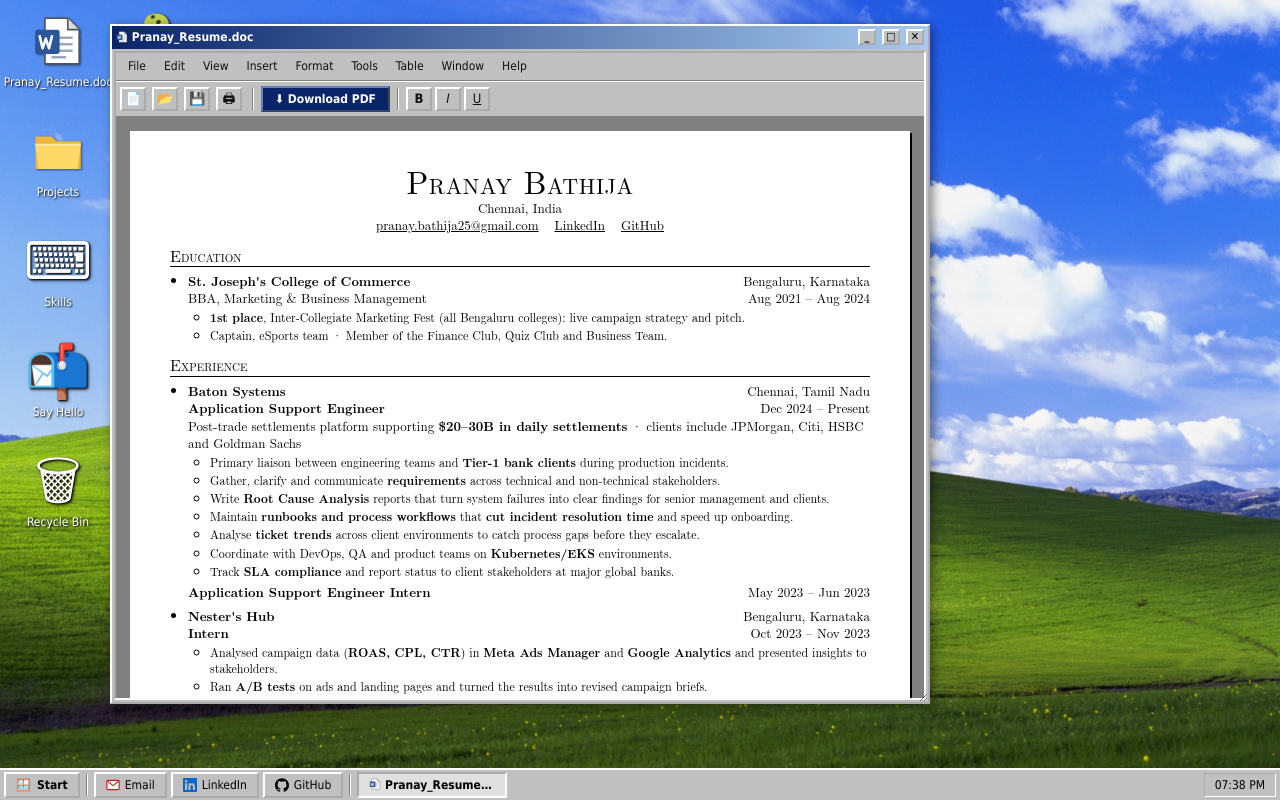
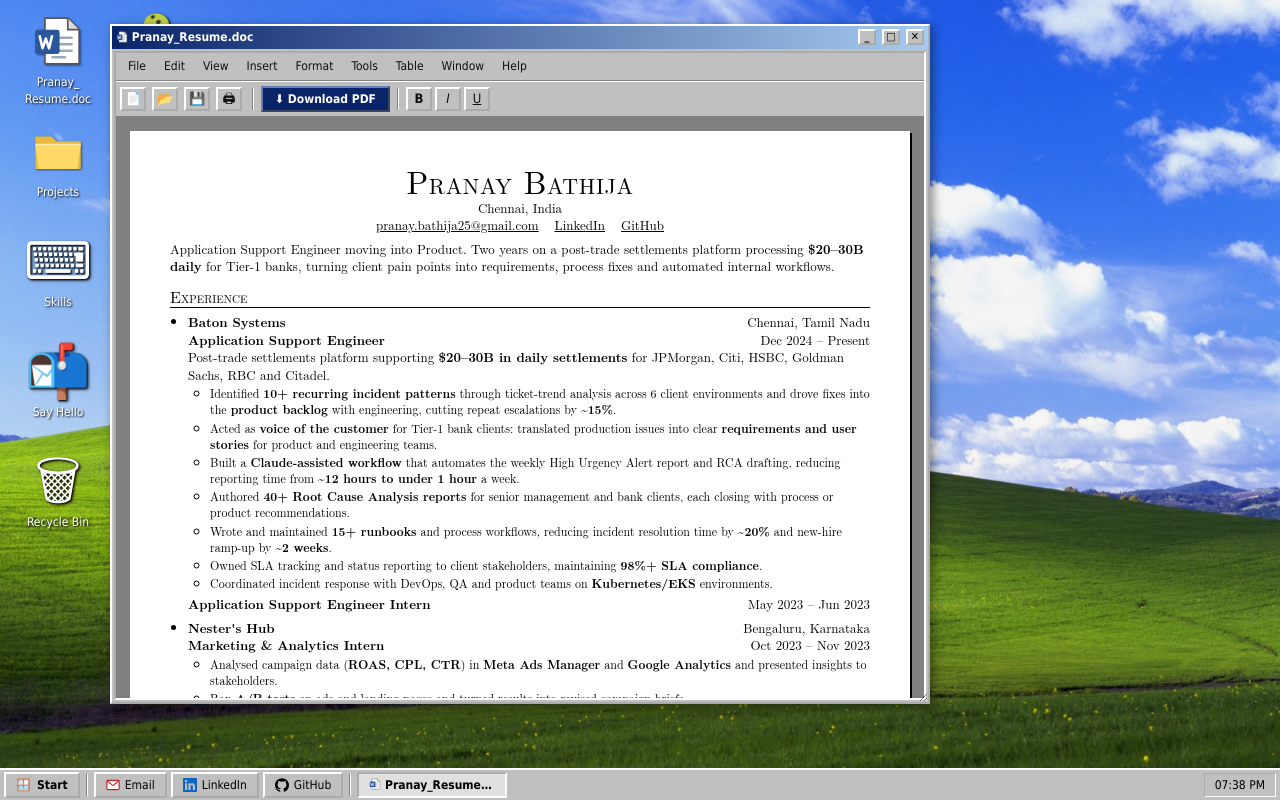
Before and after one commit to pranayyyb/portfolio, a React (Vite) app: page / in a window 1280 px wide. Both pictures are taken after a click on the button "OK". Built offline with nearby package versions, Linux system fonts and the light colour scheme.

Commit message:
Replace resume with the latest version: summary, projects, updated skills

```diff
--- a/src/apps.jsx
+++ b/src/apps.jsx
@@ -11,8 +11,8 @@
   <li className="entry">
     <div className="row"><b>{e.company}</b><span>{e.place}</span></div>
     {(e.roles ?? [e]).map(r => (
-      <div key={r.role} className="role">
-        <div className="row">{plain ? <span>{r.role}</span> : <b>{r.role}</b>}<span>{r.dates}</span></div>
+      <div key={r.role ?? 0} className="role">
+        {r.role && <div className="row">{plain ? <span>{r.role}</span> : <b>{r.role}</b>}<span>{r.dates}</span></div>}
         {r.note && <div>{rich(r.note)}</div>}
         {r.points.length > 0 && <ul>{r.points.map((pt, k) => <li key={k}>{rich(pt)}</li>)}</ul>}
       </div>
@@ -54,10 +54,13 @@
             <a href={ME.linkedin} target="_blank" rel="noopener">LinkedIn</a>
             <a href={ME.github} target="_blank" rel="noopener">GitHub</a>
           </p>
+          <p className="summary">{rich(RESUME.summary)}</p>
+          <h2>Experience</h2>
+          <ul>{RESUME.jobs.map((j, i) => <Entry key={i} e={j} />)}</ul>
+          <h2>Projects</h2>
+          <ul>{RESUME.projects.map((j, i) => <Entry key={i} e={j} />)}</ul>
           <h2>Education</h2>
           <ul>{RESUME.education.map((j, i) => <Entry key={i} e={j} plain />)}</ul>
-          <h2>Experience</h2>
-          <ul>{RESUME.jobs.map((j, i) => <Entry key={i} e={j} />)}</ul>
           {RESUME.sections.map(s => (
             <div key={s.title}>
               <h2>{s.title}</h2>
@@ -261,7 +264,7 @@
 const Bin = () => <p style={{ textAlign: 'center', marginTop: 30 }}>🗑 Nothing in here.<br />Nothing gets deleted without a root cause analysis.</p>
 
 export const APPS = {
-  resume: { icon: <WordIcon />, title: 'Pranay_Resume.doc', w: 820, h: 680, Body: Resume },
+  resume: { icon: <WordIcon />, title: 'Pranay_\u200bResume.doc', w: 820, h: 680, Body: Resume }, // zero-width space lets the desktop label wrap after the underscore
   projects: { icon: <FolderIcon />, title: 'Projects', w: 720, h: 500, Body: Projects },
   stack: { icon: '⌨', title: 'Skills', w: 680, h: 600, Body: Terminal },
   snake: { icon: '🐍', title: 'Snake', w: 380, h: 520, Body: Snake, spot: '1 / 2' }, // spot: fixed desktop grid cell (row / column); top of the second column
--- a/src/content.js
+++ b/src/content.js
@@ -14,42 +14,51 @@
 }
 
 export const RESUME = {
-  tagline: 'FinTech Operations · Business Analysis · Stakeholder Management',
-  // { company, place?, role, dates, note?, points }. A company with several roles uses roles: [{ role, dates, note?, points }]. **text** renders bold.
+  summary: 'Application Support Engineer moving into Product. Two years on a post-trade settlements platform processing **$20–30B daily** for Tier-1 banks, turning client pain points into requirements, process fixes and automated internal workflows.',
+  // { company, place?, role?, dates?, note?, points }. A company with several roles uses roles: [{ role, dates, note?, points }]. **text** renders bold.
   jobs: [
     {
       company: 'Baton Systems', place: 'Chennai, Tamil Nadu',
       roles: [{
-      role: 'Application Support Engineer', dates: 'Dec 2024 – Present',
-      note: 'Post-trade settlements platform supporting **$20–30B in daily settlements** · clients include JPMorgan, Citi, HSBC and Goldman Sachs',
-      points: [
-        'Primary liaison between engineering teams and **Tier-1 bank clients** during production incidents.',
-        'Gather, clarify and communicate **requirements** across technical and non-technical stakeholders.',
-        'Write **Root Cause Analysis** reports that turn system failures into clear findings for senior management and clients.',
-        'Maintain **runbooks and process workflows** that **cut incident resolution time** and speed up onboarding.',
-        'Analyse **ticket trends** across client environments to catch process gaps before they escalate.',
-        'Coordinate with DevOps, QA and product teams on **Kubernetes/EKS** environments.',
-        'Track **SLA compliance** and report status to client stakeholders at major global banks.',
-      ],
+        role: 'Application Support Engineer', dates: 'Dec 2024 – Present',
+        note: 'Post-trade settlements platform supporting **$20–30B in daily settlements** for JPMorgan, Citi, HSBC, Goldman Sachs, RBC and Citadel.',
+        points: [
+          'Identified **10+ recurring incident patterns** through ticket-trend analysis across 6 client environments and drove fixes into the **product backlog** with engineering, cutting repeat escalations by **~15%**.',
+          'Acted as **voice of the customer** for Tier-1 bank clients: translated production issues into clear **requirements and user stories** for product and engineering teams.',
+          'Built a **Claude-assisted workflow** that automates the weekly High Urgency Alert report and RCA drafting, reducing reporting time from **~12 hours to under 1 hour** a week.',
+          'Authored **40+ Root Cause Analysis reports** for senior management and bank clients, each closing with process or product recommendations.',
+          'Wrote and maintained **15+ runbooks** and process workflows, reducing incident resolution time by **~20%** and new-hire ramp-up by **~2 weeks**.',
+          'Owned SLA tracking and status reporting to client stakeholders, maintaining **98%+ SLA compliance**.',
+          'Coordinated incident response with DevOps, QA and product teams on **Kubernetes/EKS** environments.',
+        ],
       }, {
         role: 'Application Support Engineer Intern', dates: 'May 2023 – Jun 2023', points: [],
       }],
     },
     {
-      role: 'Intern', company: "Nester's Hub", place: 'Bengaluru, Karnataka', dates: 'Oct 2023 – Nov 2023',
+      company: "Nester's Hub", place: 'Bengaluru, Karnataka', role: 'Marketing & Analytics Intern', dates: 'Oct 2023 – Nov 2023',
       points: [
         'Analysed campaign data (**ROAS, CPL, CTR**) in **Meta Ads Manager** and **Google Analytics** and presented insights to stakeholders.',
-        'Ran **A/B tests** on ads and landing pages and turned the results into revised campaign briefs.',
+        'Ran **A/B tests** on ads and landing pages and turned results into revised campaign briefs.',
         'Produced competitor and market research reports that shaped quarterly campaign strategy.',
-        'Managed client relationships and prospecting outreach to drive repeat engagement.',
       ],
     },
     {
-      role: 'Marketing Intern', company: 'Ullas Trust (NGO)', place: 'Chennai, Tamil Nadu', dates: 'Jul 2022 – Aug 2022',
+      company: 'Ullas Trust (NGO)', place: 'Chennai, Tamil Nadu', role: 'Marketing Intern', dates: 'Jul 2022 – Aug 2022',
       points: [
         'Ran paid digital campaigns on a tight NGO budget, meeting awareness and outreach goals.',
         'Improved search visibility through on-page and off-page SEO.',
       ],
+    },
+  ],
+  projects: [
+    {
+      company: 'HUR & RCA Automation', place: 'Baton Systems',
+      points: ['Spotted that weekly alert reporting and RCA drafting were manual and repetitive; designed a **Claude workflow** with an automated **data scraper across Confluence, Jira and Slack** that produces both, and documented it as a repeatable process. **Adopted team-wide**, saving hours of manual reporting for the whole team every week.'],
+    },
+    {
+      company: 'Daily Tracking App', place: 'Personal',
+      points: ['Designed and built a personal **lifestyle tracking app** with **Claude Code**, bringing daily health and fitness habits into one simple tool.'],
     },
   ],
   education: [
@@ -62,20 +71,8 @@
     },
   ],
   sections: [
-    {
-      title: 'Achievements',
-      items: [
-        '**National eSports Athlete of the Year**, 2019 and 2020: one of fewer than 10 players in India recognised in both years.',
-      ],
-    },
-    {
-      title: 'Certifications',
-      items: [
-        'Prompt Engineering · Anthropic Claude (Claude Code)',
-        'Google Analytics 4 · Google Skillshop',
-        'Meta Blueprint: Digital Marketing Associate · Meta (in progress)',
-      ],
-    },
+    { title: 'Achievements', items: ['**National eSports Athlete of the Year**, 2019 and 2020: one of fewer than 10 players in India recognised in both years.'] },
+    { title: 'Certifications', items: ['Prompt Engineering, Anthropic Claude (Claude Code) · Google Analytics 4, Google Skillshop · Meta Blueprint: Digital Marketing Associate (in progress)'] },
   ],
   quote: null, // { text: '…', by: 'Name, Title, Company' } — only add a real testimonial
 }
@@ -94,10 +91,10 @@
 ]
 
 export const STACK = [
-  ['Business Analysis', ['Requirements Gathering', 'User Story Writing', 'Gap Analysis', 'Root Cause Analysis', 'Process Documentation']],
+  ['Product', ['Requirements Gathering', 'User Stories', 'Prioritisation', 'Gap Analysis', 'Root Cause Analysis', 'A/B Testing', 'Process Design']],
   ['Stakeholder Management', ['Client Communication', 'Cross-functional Coordination', 'Executive Reporting', 'Escalation Handling', 'SLA Management']],
-  ['FinTech Domain', ['Post-Trade Settlements', 'Collateral Management', 'Trading Workflows', 'Financial Infrastructure', 'Incident Lifecycle']],
-  ['Cloud & DevOps', ['AWS (EC2, S3, IAM)', 'Docker', 'Kubernetes/EKS', 'CI/CD (TeamCity, GitHub Actions)', 'Monitoring (Grafana, Kibana)']],
-  ['Tools', ['JIRA', 'Confluence', 'Postman', 'Excel', 'Claude Code', 'VS Code', 'Git/GitHub']],
-  ['Marketing & Analytics', ['Google Analytics 4', 'Meta Ads Manager', 'A/B Testing', 'Canva']],
+  ['Data & Analytics', ['Excel', 'Google Analytics 4', 'Meta Ads Manager', 'Grafana', 'Kibana']],
+  ['Domain', ['Post-Trade Settlements', 'Collateral Management', 'FX Settlement', 'Trading Workflows']],
+  ['Technical', ['AWS', 'Kubernetes/EKS', 'CI/CD', 'Postman', 'Git/GitHub', 'Claude Code']],
+  ['Tools', ['Jira', 'Confluence', 'Canva']],
 ]
--- a/src/styles.css
+++ b/src/styles.css
@@ -75,6 +75,7 @@
 .page .role+.role{margin-top:4px}
 .page .flat li{margin-bottom:2px}
 .page .row{display:flex;justify-content:space-between;gap:0 16px;flex-wrap:wrap}
+.page .summary{margin:6px 0 0}
 .cf input,.cf textarea{width:100%;padding:5px;border:2px inset #fff;font:inherit}
 /* explorer */
 .xp{display:flex;height:calc(100% + 28px);margin:-14px;min-height:260px}
@@ -129,13 +130,16 @@
 @media(max-width:700px){.page{padding:20px 16px}.page h1{font-size:26px}.scroll{padding:6px}.win{inset:0 0 0 0!important;width:auto!important;height:auto!important;resize:none}.xp aside{display:none}#cta{display:none}.tbtn{max-width:80px}.hide-m{display:none}}
 /* printing (and resume.pdf) = just the resume page */
 @media print{
-  @page{margin:10mm 12mm}
+  @page{margin:8mm 11mm}
   html,body{height:auto;overflow:visible}
   #bar,#icons,#cta,#menu,.win:not(:has(.word)),.win .tb,.word .menu,.tools{display:none!important}
   #desk,.win,.wb,.word,.scroll{position:static!important;inset:auto!important;width:auto!important;height:auto!important;max-height:none!important;margin:0!important;padding:0!important;border:0!important;box-shadow:none!important;background:none!important;overflow:visible!important;resize:none!important;animation:none!important}
-  .page{box-shadow:none;padding:0;max-width:none;font-size:10pt}
-  .page .entry ul{font-size:9.5pt}
-  .page h2{margin-top:7px}
+  .page{box-shadow:none;padding:0;max-width:none;font-size:9.5pt;line-height:1.22}
+  .page h1{font-size:28px}
+  .page .entry{margin-bottom:3px}
+  .page .entry li,.page .flat li{margin-bottom:0}
+  .page .entry ul{font-size:9pt}
+  .page h2{margin:6px 0 3px;font-size:14.5px;line-height:1.15}
   .page li,.page .entry .row{break-inside:avoid}
   .page h2{break-after:avoid}
 }
```
Also changed, not shown: 1 other file (tests, documents, lock files or other folders).
